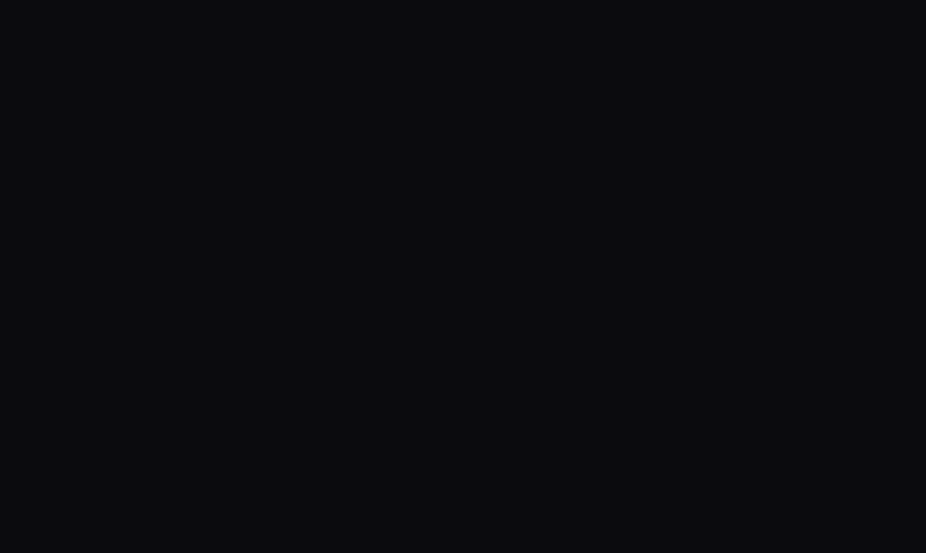
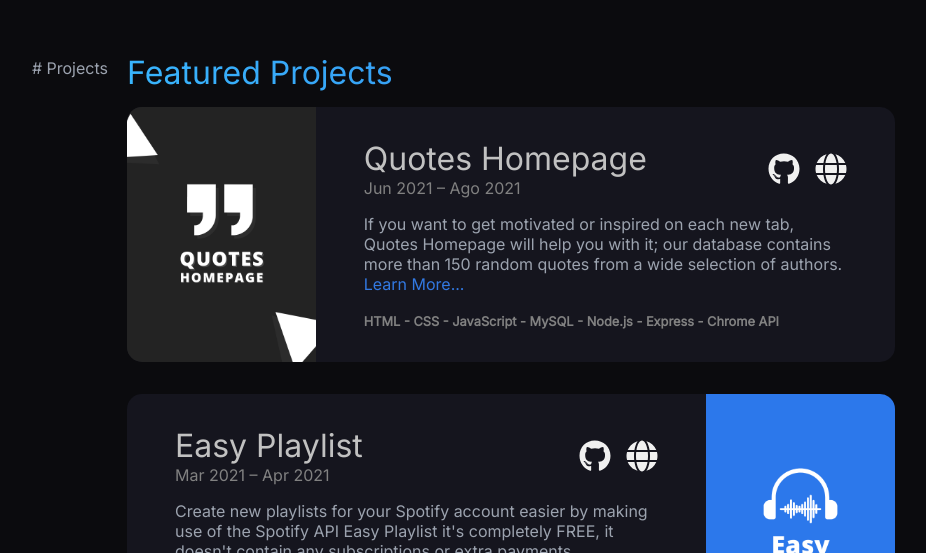
Before and after one commit to JoseNaime/JoseNaime.github.io, a React (Create React App) app: page / in a window 1280 px wide. Shown: the part 2247-2800 px from the top of the page, without its empty margins (129-1055 px from the left). Before the commit the page ends 2117 px from the top, so only its background shows below. Built offline with nearby package versions, Linux system fonts and the light colour scheme; the HTML template or start-up script is replaced by a standard one.

Commit message:
Featured projects section added

```diff
--- a/src/App.css
+++ b/src/App.css
@@ -1,12 +1,24 @@
-@keyframes fadeIn{
-	from {opacity:0}
-	to{opacity:1}
+@keyframes fadeIn {
+	from {
+		opacity : 0
+	}
+	to {
+		opacity : 1
+	}
 }
 
 aside {
 	color     : var(--gray);
 	position  : absolute;
 	transform : translate(-125%, 5px)
+}
+
+a:visited {
+	color: var(--blue);
+}
+
+a, .link{
+	color: var(--blue);
 }
 
 .wrapper {
@@ -67,7 +79,7 @@
 	display          : flex;
 	position         : absolute;
 	box-shadow       : 0px 5px 10px rgba(0, 0, 0, .7);
-	z-index          : 1000;
+	z-index          : 9999;
 	padding          : 40px;
 	height           : 80vh;
 	background-color : var(--dark_blue_background);
@@ -164,12 +176,13 @@
 }
 
 #experience {
-	width: 90%;
-	margin : 10rem auto;
+	width      : 90%;
+	min-height : 450px;
+	margin     : 15rem auto;
 }
 
-#experience hr{
-	border-color: var(--dark_gray);
+#experience hr {
+	border-color : var(--dark_gray);
 }
 
 #experience .options {
@@ -222,18 +235,88 @@
 	width : 80%;
 }
 
-.markdown > *{
-	animation: fadeIn 1s forwards;
+#projects > div {
+	margin : 5rem 0;
+}
+
+.featured-project {
+	margin-bottom: 2rem ;
+	display          : flex;
+	height : auto;
+	flex-direction   : row-reverse;
+	background-color : var(--dark_blue);
+	border-radius    : 15px;
+	overflow         : hidden;
+}
+
+.featured-project:nth-child(2n) {
+	flex-direction : row;
+
+}
+
+.featured-project .project-image {
+	height              : auto;
+	width               : 300px;
+	background-position : center;
+	background-size     : cover;
+}
+
+.featured-project__container {
+	width           : 100%;
+	justify-content : space-between;
+	margin          : 0 3rem;
+	padding         : 2rem 0;
+}
+
+.featured-project__container header{
+	justify-content: space-between;
+	display: inline-flex;
+	width: 100%;
+}
+
+.featured-project__container footer p{
+	font-size: 0.8rem;
+	font-weight : bold;
+	color: var(--dark_gray);
+	display: inline-flex;
+	bottom: 0
+}
+
+.featured-project__description {
+	margin: 1rem 0;
+}
+
+.featured-project__description p:first-child {
+	max-height: 6ch;
+	overflow: hidden;
+}
+
+.featured-project__links {
+	display : inline-flex;
+	align-items: center;
+	right   : 0;
+	top     : 5px;
+	gap     : 15px;
+}
+
+.featured-project__links > svg{
+	font-size :1.8rem;
+}
+
+.markdown > * {
+	animation : fadeIn 1s forwards;
 }
 
 .markdown h1 {
 	font-size : 2rem;
 }
 
-#markdown-popup {
+#markdown-popup-content {
 	flex       : 1;
 	margin-top : 25px;
 	overflow   : scroll;
+	-ms-overflow-style: none; /* IE 11 */
+	scrollbar-width: none; /* Firefox 64 */
 }
 
 #markdown-popup h1 {
@@ -256,8 +339,28 @@
 	width : 100%;
 }
 
-#markdown-popup::-webkit-scrollbar {
+#markdown-popup-content::-webkit-scrollbar {
 	display : none;
+	-ms-overflow-style: none; /* IE 11 */
+	scrollbar-width: none; /* Firefox 64 */
+}
+
+#top-gradient, #bottom-gradient {
+	z-index  : 1000;
+	position : fixed;
+	left     : 0;
+	width    : 100%;
+	height   : 80px;
+}
+
+#top-gradient {
+	background : linear-gradient(to bottom, rgba(0, 0, 0, 0.5), rgba(0, 0, 0, 0));
+	top        : 0;
+}
+
+#bottom-gradient {
+	background : linear-gradient(to top, rgba(0, 0, 0, 0.5), rgba(0, 0, 0, 0));
+	bottom     : 0;
 }
 
 @media (max-width : 768px) {
--- a/src/App.js
+++ b/src/App.js
@@ -1,8 +1,9 @@
 import './App.css';
+import {useState} from "react";
 import Landpage from "./Components/Landpage";
 import AboutMe from "./Components/AboutMe";
 import MarkdownPopup from "./Components/MarkdownPopup";
-import {useState} from "react";
+import ProjectsSection from "./Components/ProjectsSection";
 
 function App() {
     const [displayMarkdownPopup, setDisplayMarkdownPopup] = useState(false);
@@ -16,7 +17,7 @@
     const handleProjectClick = (link) => {
         setMarkdownLink(link);
         console.log("Popup oppened")
-        document.getElementById("markdown").scroll(0,0)
+        document.getElementById("markdown-popup-content").scroll(0,0)
         toggleMarkdownPopup();
     }
 
@@ -30,9 +31,13 @@
                     handleClosePopupClick={toggleMarkdownPopup}/>
 
                 <Landpage asideText={"Home"}/>
-                <AboutMe asideText={"About"} handleProjectClick={handleProjectClick}/>
+                <AboutMe asideText={"About"} />
+                <ProjectsSection asideText={"Projects"} handleProjectClick={handleProjectClick}/>
+
 
             </div>
+            <div id="top-gradient"/>
+            <div id="bottom-gradient"/>
         </div>
     );
 }
--- a/src/Components/MarkdownPopup.jsx
+++ b/src/Components/MarkdownPopup.jsx
@@ -13,12 +13,12 @@
         .then(content => content.text()).then(text => setFile(text)).then(() => loading = false);
 
     return (
-        <div  className='popup-wrapper'>
+        <div id="markdown-popup" className='popup-wrapper'>
             <div className={`wrapper popup-container ${displayMarkdownPopup ? "" : "hidden"}`}>
                 <FontAwesomeIcon className="popup-close" icon={faTimesCircle} size={"2x"}
                                  onClick={handleClosePopupClick}/>
                 {loading ?
-                    <div id="markdown-popup">
+                    <div id="markdown-popup-content">
                         <ReactMarkdown
                             children={file}
                             remarkPlugins={[remarkGfm]}/>
--- a/src/Components/Projects/FeaturedProject.jsx
+++ b/src/Components/Projects/FeaturedProject.jsx
@@ -3,21 +3,31 @@
 import {faGlobe} from '@fortawesome/free-solid-svg-icons';
 import {FontAwesomeIcon} from "@fortawesome/react-fontawesome";
 
-function FeaturedProject({projectInfo}) {
+function FeaturedProject({projectInfo, handleProjectClick}) {
     return (
-        <div className={"featured-project"}>
+        <article className={"featured-project"} >
+            <div className="project-image" style={{backgroundImage: `url(Images/${projectInfo.image})`}}/>
             <div className={"featured-project__container"}>
-                <div>
-                    <h2>{projectInfo.title}</h2>
-                    <h6>{projectInfo.date}</h6>
+                <header>
+                    <div>
+                        <h2>{projectInfo.title}</h2>
+                        <h6>{projectInfo.date}</h6>
+                    </div>
+                    <div className={"featured-project__links"}>
+                        {projectInfo.githubURL ? <a href={projectInfo.githubURL} target={"_blank"}><FontAwesomeIcon  icon={faGithub} size="2x"/></a> : ""}
+                        {projectInfo.websiteURL ? <a href={projectInfo.websiteURL} target={"_blank"}><FontAwesomeIcon icon={faGlobe} size="2x"/></a> : ""}
+                    </div>
+                </header>
+                <div className={"featured-project__description"}>
+                    <p>{projectInfo.description}</p>
+                    <p className={"link"} onClick={() => projectInfo.markdownLink ? handleProjectClick(projectInfo.markdownLink) : ""}>Learn More...</p>
                 </div>
-                <div className={"featured-project__links"}>
-                    {projectInfo.githubURL ? <FontAwesomeIcon icon={faGithub} size="2x"/> : ""}
-                    {projectInfo.websiteURL ? <FontAwesomeIcon icon={faGlobe} size="2x"/> : ""}
-                </div>
+                <footer>
+                    <p>{projectInfo.technologies.join(' - ')}</p>
+                </footer>
             </div>
 
-        </div>
+        </article>
     );
 }
 
--- a/src/Components/Projects/Project.jsx
+++ b/src/Components/Projects/Project.jsx
@@ -1 +1,24 @@
-'use strict';
+import React from 'react';
+import {faGithub} from '@fortawesome/free-brands-svg-icons';
+import {faGlobe} from '@fortawesome/free-solid-svg-icons';
+import {FontAwesomeIcon} from "@fortawesome/react-fontawesome";
+
+function FeaturedProject({projectInfo, handleProjectClick}) {
+    return (
+        <div className={"project"}>
+            <div className={"project__container"}>
+                <div>
+                    <h2>{projectInfo.title}</h2>
+                    <h6>{projectInfo.date}</h6>
+                </div>
+                <div className={"project__links"}>
+                    {projectInfo.githubURL ? <FontAwesomeIcon icon={faGithub} size="2x"/> : ""}
+                    {projectInfo.websiteURL ? <FontAwesomeIcon icon={faGlobe} size="2x"/> : ""}
+                </div>
+            </div>
+
+        </div>
+    );
+}
+
+export default FeaturedProject;
--- a/src/Components/ProjectsSection.jsx
+++ b/src/Components/ProjectsSection.jsx
@@ -1,25 +1,41 @@
 import React from 'react';
 import personalProjects from "../Assets/Data/Personal_Projects.js"
+import FeaturedProject from "./Projects/FeaturedProject";
+import Project from "./Projects/Project"
 
-function Projects({asideText}) {
+function ProjectsSection({asideText, handleProjectClick}) {
     const featuredProjects = personalProjects.filter(project => project.isFeatured);
     const otherProjects = personalProjects.filter(project => !project.isFeatured);
 
     return (
-        <div>
-        <section id="featured-projects">
-            <div className="container">
-                <aside># {asideText}</aside>
-                <h2 className={"title"}>Featured Projects</h2>
+        <section id={"projects"}>
+            <aside># {asideText}</aside>
+
+            <div id="featured-projects">
+                <div className="container">
+                    <h2 className={"title"}>Featured Projects</h2>
+
+
+                    {featuredProjects.map((featuredProject, i) => {
+                        return <FeaturedProject handleProjectClick={handleProjectClick}
+                                                projectInfo={featuredProject}
+                                                key={"featuredProject_" + i}
+                        />
+                    })}
+                </div>
+            </div>
+            <div id="projects">
+                <div className="container">
+                    <h2 className={"title"}>Other Projects</h2>
+
+                    {otherProjects.map((project, i) => {
+                        return <Project handleProjectClick={handleProjectClick}
+                                        projectInfo={project} key={"featuredProject_" + i}/>
+                    })}
+                </div>
             </div>
         </section>
-        <section id="projects">
-            <div className="container">
-                <h2 className={"title"}>Other Projects</h2>
-            </div>
-        </section>
-        </div>
     );
 }
 
-export default Projects;
+export default ProjectsSection;
--- a/src/Components/SocialMedias.jsx
+++ b/src/Components/SocialMedias.jsx
@@ -5,9 +5,9 @@
 function SocialMedias() {
     return (
         <div className={"social-medias"}>
-            <FontAwesomeIcon icon={faGithub} size="2x"/>
-            <FontAwesomeIcon icon={faLinkedinIn} size="2x"/>
-            <FontAwesomeIcon icon={faTwitter} size="2x"/>
+            <a href={"https://github.com/JoseNaime"} target={"_blank"}><FontAwesomeIcon icon={faGithub} size="2x"/></a>
+            <a href={"https://www.linkedin.com/in/jose-naime"} target={"_blank"}><FontAwesomeIcon icon={faLinkedinIn} size="2x"/></a>
+            <a href={"https://twitter.com/JoseNaime_DEV"} target={"_blank"}><FontAwesomeIcon icon={faTwitter} size="2x"/></a>
         </div>
     );
 }
--- a/src/index.css
+++ b/src/index.css
@@ -3,6 +3,7 @@
 :root {
 	--dark_background      : #0B0B0E;
 	--dark_blue_background : #121217;
+	--dark_blue            : #15151e;
 	--white                : #F0F0F0;
 	--light_gray           : #C1C1C1;
 	--gray                 : #9CA3AF;
@@ -27,8 +28,8 @@
 	monospace;
 }
 
-section{
-	margin: 8em 0;
+section {
+	margin : 8em 0;
 }
 
 svg {
@@ -36,11 +37,12 @@
 	fill  : var(--white);
 }
 
-b{
-	color: var(--light_blue);
+b {
+	color : var(--light_blue);
 }
 
 h1, h2, h3, h4, h5, h6, p {
+	text-rendering: optimizeLegibility;
 	margin : 0
 }
 
@@ -60,11 +62,10 @@
 h2 {
 	color       : var(--light_gray);
 	font-size   : 2rem;
-	font-weight : 350;
+	font-weight : 400;
 }
 
 h2.title {
-	font-weight             : 800;
 	background              : -webkit-linear-gradient(45deg, var(--light_blue), var(--blue));
 	-webkit-background-clip : text;
 	-webkit-text-fill-color : transparent;
```
